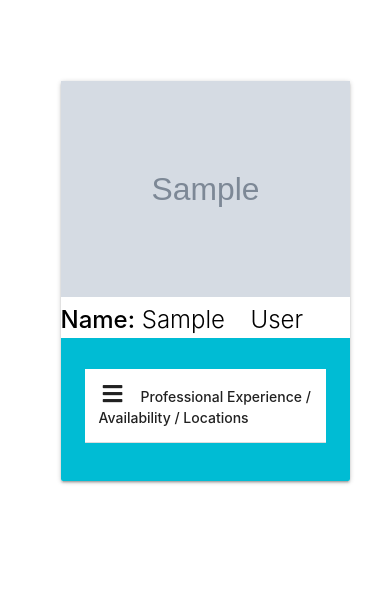
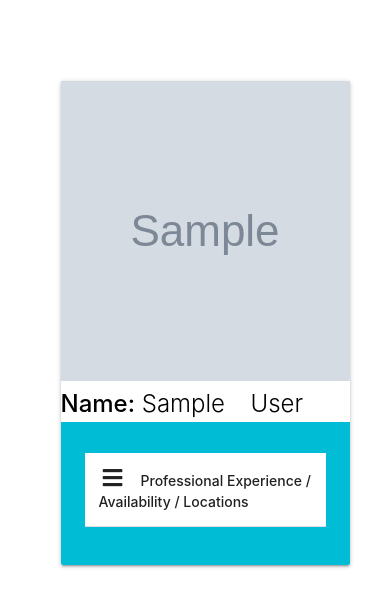
Before and after one commit to Chempearcedev/service_stand, a Flask app: page / in a window 390 px wide. Shown: the part 346-941 px from the top of the page. Before the commit the page ends 830 px from the top, so only its background shows below. Run offline with Flask 2, Linux system fonts and the light colour scheme; grey boxes marked "Sample" are stand-in pictures; a database or web service that is not in the repository returns one stand-in record (values such as "Sample title"); some libraries are stand-ins or nearby versions; some web fonts are replaced.

Commit message:
Added responsivness to profile card image

```diff
--- a/static/css/style.css
+++ b/static/css/style.css
@@ -79,6 +79,12 @@ font-family: 'Rajdhani', sans-serif;
     height: 100%;
 }
 
+.profile-image {
+    width: 100%!important;
+    height: 300px!important;
+    object-fit: cover;
+}
+
 .box {
     box-shadow: none;
     border: none;
--- a/templates/edit_jobs.html
+++ b/templates/edit_jobs.html
@@ -2,7 +2,7 @@
 {% block content %}
 <!--form-->
 
-<h2>Edit Profile</h2>
+<h2 class="center-align">Edit Your Profile</h2>
 
   <div class="container">
   <div class="row card blue-grey lighten-4 edit-card m10">
--- a/templates/jobs.html
+++ b/templates/jobs.html
@@ -30,8 +30,10 @@
       <div class="col s12 m6">
          <div class="card profile">
             <div class="card-image hoverable">
-              </div>
-           <img src="{{ job.image_url }}" width="100%">
+            </div>
+
+           <img class="responsive-img profile-image" src="{{ job.image_url }}">
+
         <br>
     <span class="card-title black-text"><strong>Name:</strong>  {{ job.first_name }} &ensp; {{ job.last_name }}</span>
 
```
